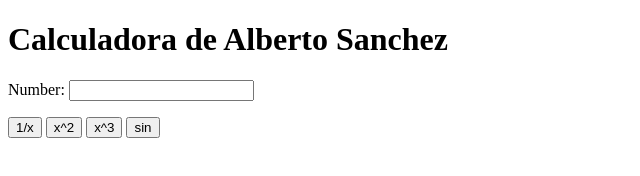
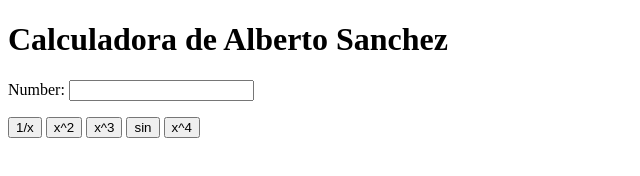
Before and after one commit to albertosanchezdelgado/my_calculator_2, a plain HTML site: page index.html in a window 1280 px wide. Shown: the full height of the page, 0-640 px from the left. Drawn offline with Linux system fonts and the light colour scheme.

Commit message:
x⁴ button

```diff
--- a/index.html
+++ b/index.html
@@ -13,6 +13,7 @@
 			<button onclick="square()"> x^2 </button>
 			<button onclick="cube()"> x^3 </button>
 			<button onclick="sine()"> sin </button>
+			<button onclick="power_4()"> x^4</button>
 		</p>
 		<script type="text/javascript">
 			function cube() {
@@ -29,6 +30,9 @@
 			}function sine() {
 				var num = document.getElementById("n1");
 				num.value = Math.sin(num.value);
+			}function power_4() {
+				var num = document.getElementById("n1");
+				num.value = Math.pow(num.value, 4);
 			}
 		</script>
 	</body>
```
